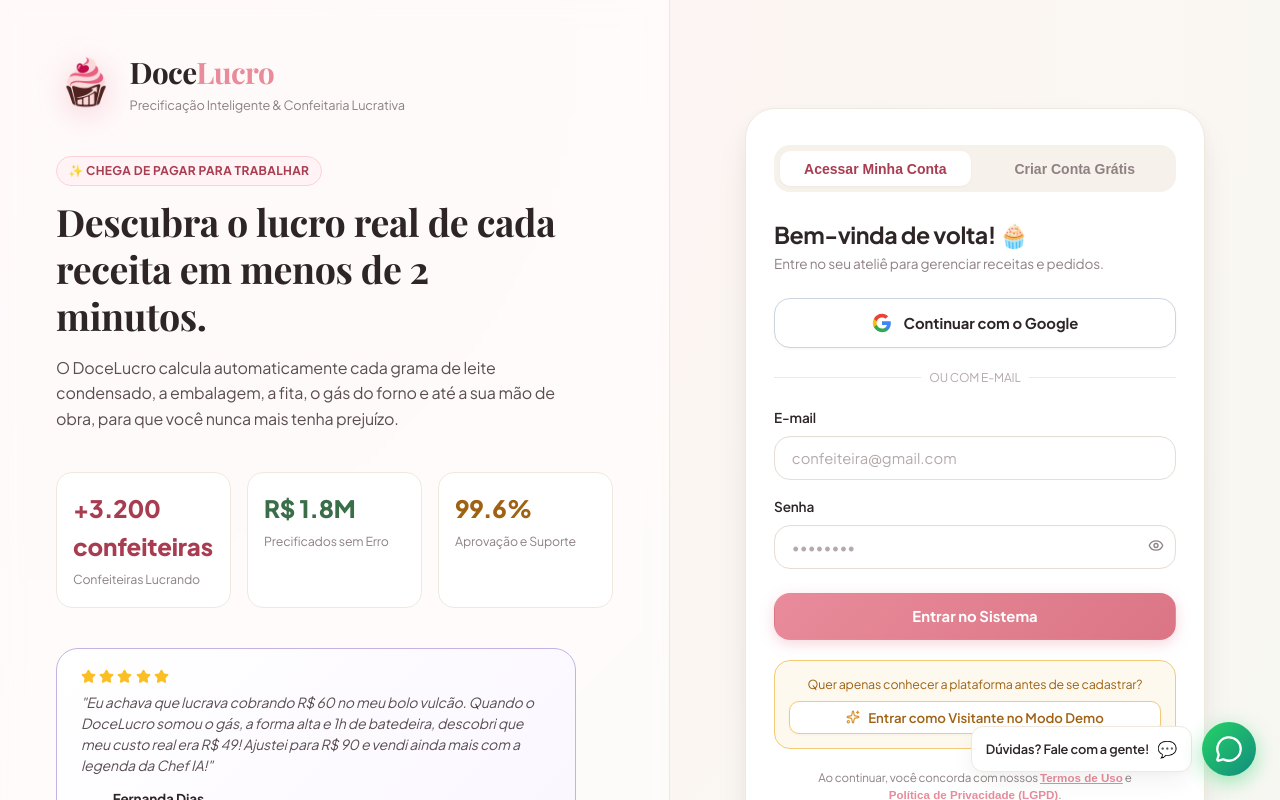
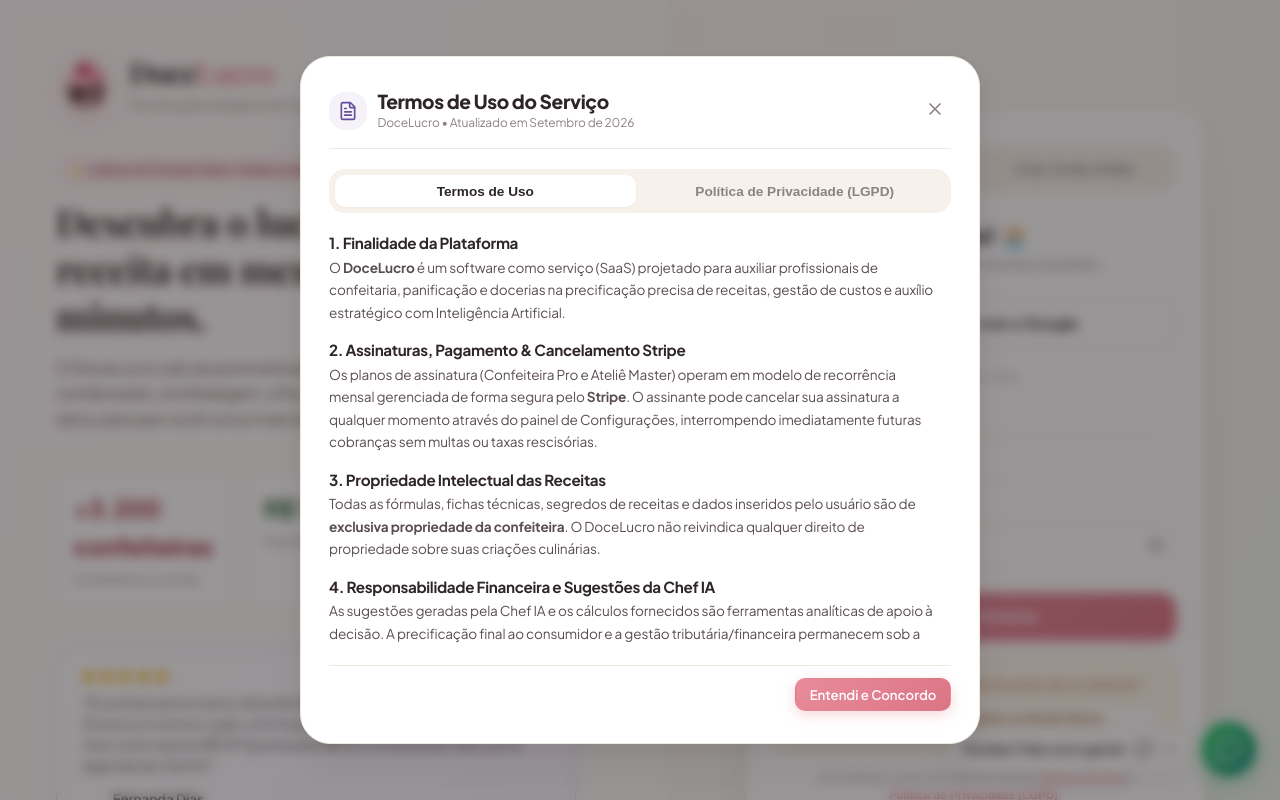
Before and after one commit to Nicolas-Novacovski/confeitapro-saas, a React (Vite) app: page / in a window 1280 px wide. Both pictures are taken after a click on the button "Termos de Uso". Shown: the top 800 px of the page. Built offline with nearby package versions, Linux system fonts and the light colour scheme; no server answers; a web font is replaced by a local one.

Commit message:
fix: auto-dismiss WhatsApp tooltip after 10s and center LegalTermsModal with generous margins

```diff
--- a/src/components/LegalTermsModal.tsx
+++ b/src/components/LegalTermsModal.tsx
@@ -18,17 +18,35 @@
   if (!isOpen) return null;
 
   return (
-    <div className="modal-backdrop" onClick={onClose} style={{ zIndex: 1100 }}>
+    <div
+      className="modal-overlay"
+      onClick={onClose}
+      style={{
+        zIndex: 1100,
+        padding: '1.5rem',
+        display: 'flex',
+        alignItems: 'center',
+        justifyContent: 'center',
+        position: 'fixed',
+        inset: 0,
+        background: 'rgba(30, 24, 25, 0.45)',
+        backdropFilter: 'blur(6px)',
+        WebkitBackdropFilter: 'blur(6px)'
+      }}
+    >
       <div
         className="modal-content"
         onClick={(e) => e.stopPropagation()}
         style={{
           maxWidth: '680px',
-          maxHeight: '85vh',
+          width: '100%',
+          maxHeight: '86vh',
           display: 'flex',
           flexDirection: 'column',
-          padding: '1.75rem',
-          borderRadius: 'var(--radius-xl)'
+          padding: '2rem 1.75rem',
+          borderRadius: 'var(--radius-xl)',
+          margin: 'auto',
+          boxShadow: 'var(--shadow-lg)'
         }}
       >
         {/* Cabeçalho */}
--- a/src/components/WhatsAppSupportButton.tsx
+++ b/src/components/WhatsAppSupportButton.tsx
@@ -1,4 +1,4 @@
-import React, { useState } from 'react';
+import React, { useState, useEffect } from 'react';
 import { MessageCircle, X } from 'lucide-react';
 
 interface WhatsAppSupportButtonProps {
@@ -10,7 +10,16 @@
   phoneNumber,
   defaultMessage = 'Olá! Gostaria de tirar uma dúvida sobre o DoceLucro / Confeitaria Pro.'
 }) => {
-  const [showTooltip, setShowTooltip] = useState(false);
+  const [showTooltip, setShowTooltip] = useState(true);
+
+  // Desaparece automaticamente após 10 segundos
+  useEffect(() => {
+    const timer = setTimeout(() => {
+      setShowTooltip(false);
+    }, 10000);
+
+    return () => clearTimeout(timer);
+  }, []);
 
   // Obtém telefone configurado no localStorage ou variável de ambiente
   const savedPhone = localStorage.getItem('docelucro_support_whatsapp');
@@ -36,7 +45,8 @@
       }}
       className="whatsapp-float-container"
     >
-      {/* Tooltip convidativo */}
+      {/* Tooltip convidativo que desaparece após 10 segundos */}
+      {showTooltip && (
         <div
           style={{
             background: '#FFFFFF',
@@ -51,13 +61,33 @@
             alignItems: 'center',
             gap: '0.5rem',
             cursor: 'pointer',
-          animation: 'fadeIn 0.3s ease-in-out'
+            animation: 'fadeIn 0.35s ease-out'
           }}
           onClick={handleClick}
         >
           <span>Dúvidas? Fale com a gente!</span>
           <span style={{ fontSize: '1rem' }}>💬</span>
+          <button
+            type="button"
+            onClick={(e) => {
+              e.stopPropagation();
+              setShowTooltip(false);
+            }}
+            style={{
+              background: 'transparent',
+              border: 'none',
+              cursor: 'pointer',
+              color: 'var(--text-muted)',
+              padding: '0 0 0 2px',
+              display: 'flex',
+              alignItems: 'center'
+            }}
+            title="Fechar aviso"
+          >
+            <X size={13} />
+          </button>
         </div>
+      )}
 
       {/* Botão Oficial Verde WhatsApp com Efeito Glow */}
       <button
```
Lines whose indentation alone changed are shown as unchanged.
